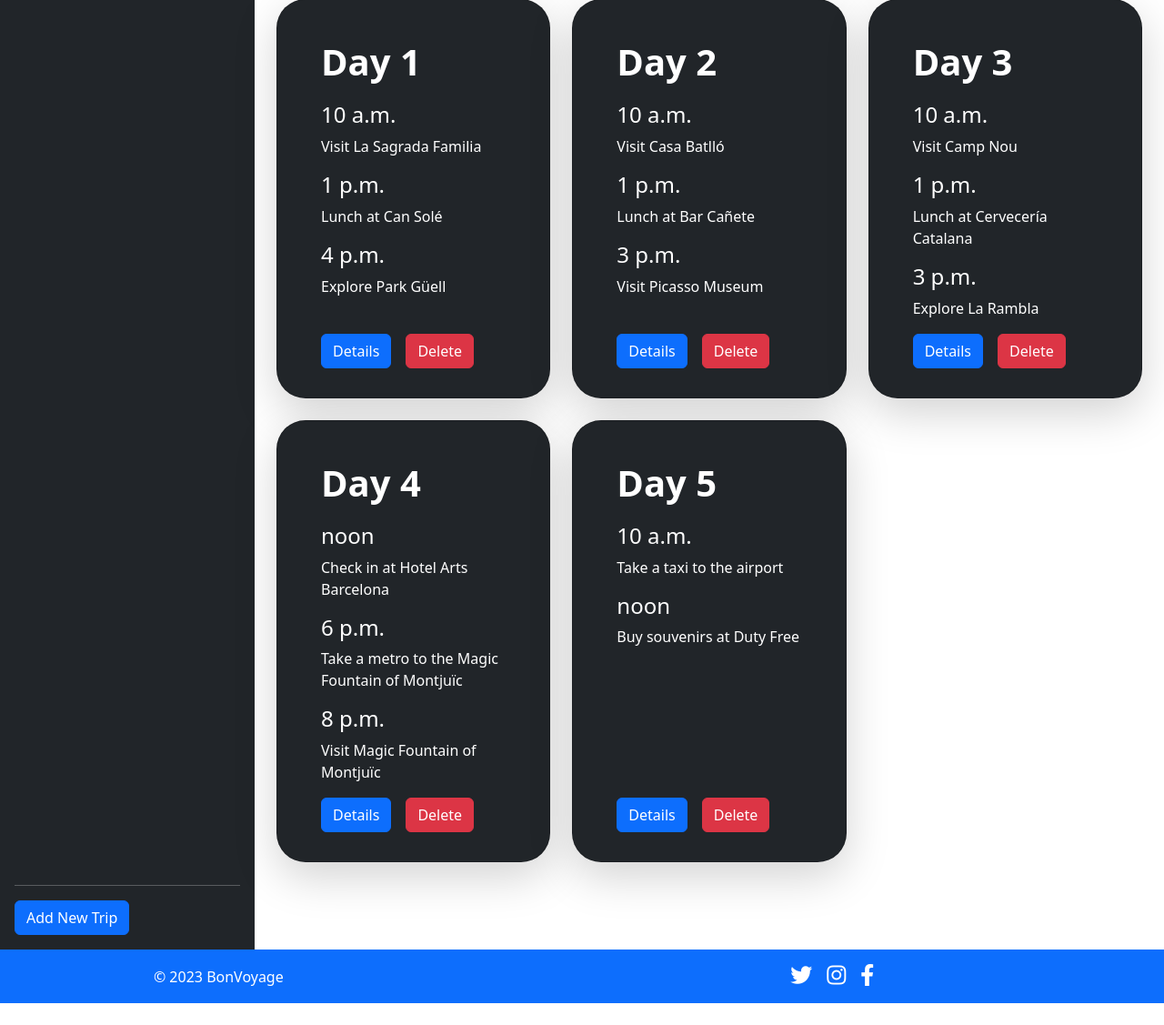
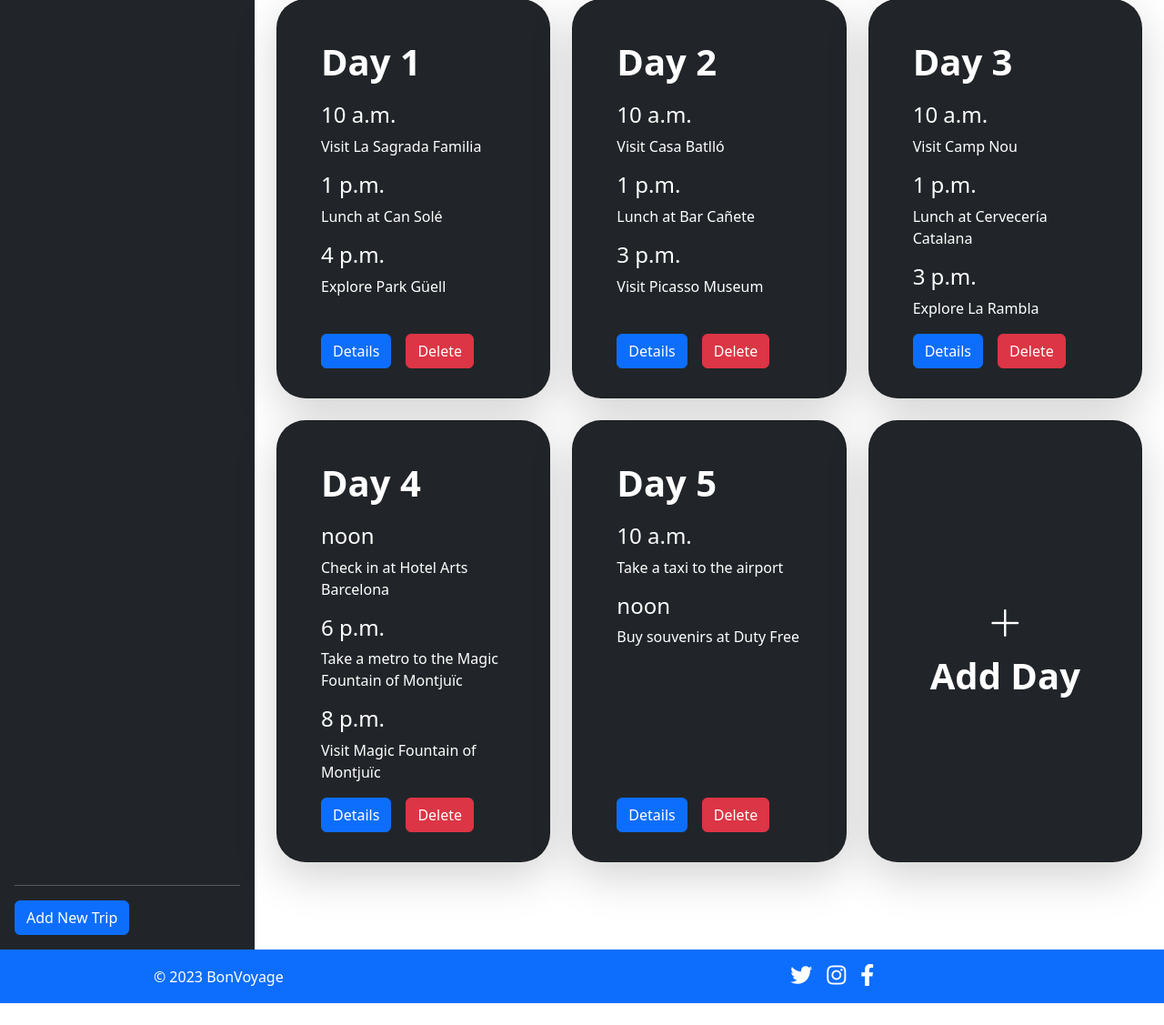
Before and after one commit to Karoboro/TravelPlanner, a Django app: page /view/trip/1 in a window 1280 px wide. Shown: the part 294-1421 px from the top of the page at 91% size. Run offline with Django 4.2, Linux system fonts and the light colour scheme; data comes from the database, SQL or seed files in the repository; some libraries are stand-ins or nearby versions.

Commit message:
added a new + add day card

```diff
--- a/main/templates/base.html
+++ b/main/templates/base.html
@@ -10,6 +10,7 @@
   <link href="https://cdn.jsdelivr.net/npm/bootstrap@5.3.0-alpha3/dist/css/bootstrap.min.css" rel="stylesheet"
     integrity="sha384-KK94CHFLLe+nY2dmCWGMq91rCGa5gtU4mk92HdvYe+M/SXH301p5ILy+dN9+nJOZ" crossorigin="anonymous">
     <link rel="stylesheet" href="https://cdnjs.cloudflare.com/ajax/libs/font-awesome/5.15.4/css/all.min.css">
+    <link rel="stylesheet" href="https://cdnjs.cloudflare.com/ajax/libs/bootstrap-icons/1.7.2/font/bootstrap-icons.min.css">
 </head>
 
 <header>
--- a/main/templates/main/trips.html
+++ b/main/templates/main/trips.html
@@ -59,6 +59,17 @@
       </div>
 
       {% endfor %}
+      <div class="col">
+        <a href="{% url 'add_day' trip.id %}" class="text-decoration-none">
+          <div class="card card-cover h-100 overflow-hidden text-white bg-dark rounded-5 shadow-lg">
+            <div class="d-flex flex-column h-100 p-5 pb-3 text-white text-shadow-1 justify-content-center align-items-center">
+              <i class="bi bi-plus-lg fs-1"></i>
+              <h2 class="mt-2 mb-4 display-6 lh-1 fw-bold text-center">Add Day</h2>
+            </div>
+          </div>
+        </a>
+      </div>
+
     </div>
     {% else %}
     <h2>Welcome to BonVoyage!</h2>
```
